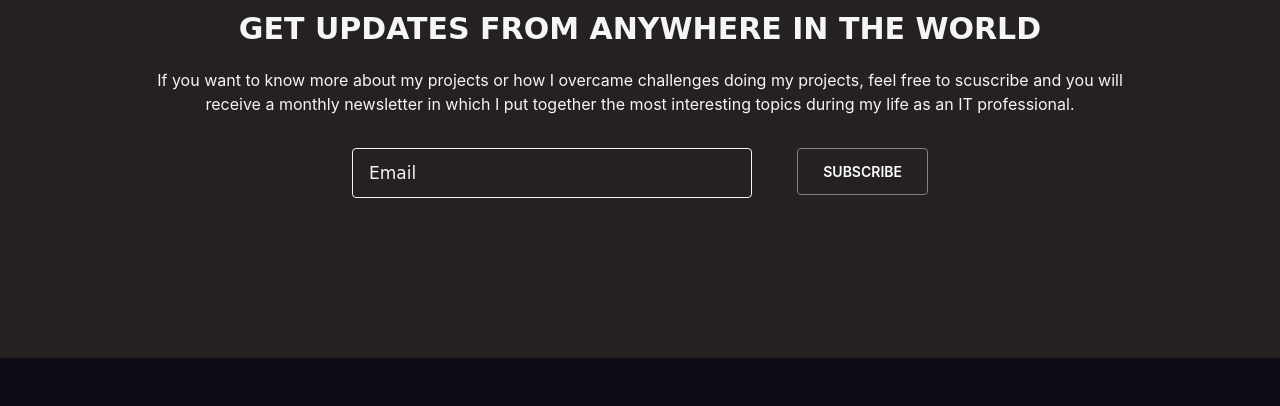
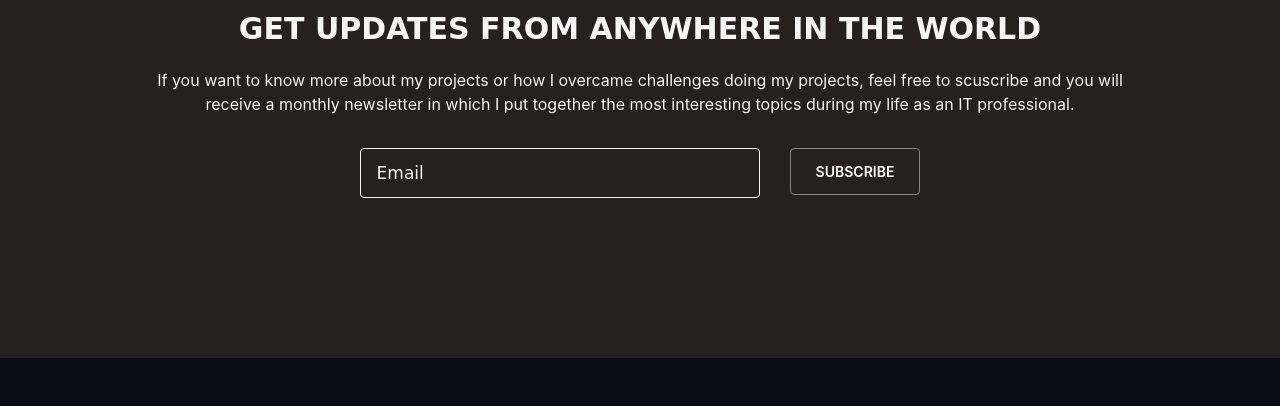
Before and after one commit to johnnyboysydney/Portfolio, a plain HTML site: page index.html in a window 1280 px wide. Shown: the part 8053-8459 px from the top of the page. Drawn offline with nearby package versions, Linux system fonts and the light colour scheme; files whose address does not match are found by name.

Commit message:
redesigning newsletter section

```diff
--- a/index.html
+++ b/index.html
@@ -738,14 +738,20 @@
                     </div>
                 </div>
                 <div class="d-sm-flex justify-content-center">
-                    <form class="w-50">
+                    <form class="email-form"  name="newsletter" method="POST" data-netlify="true" netlify-honeypot="bot-field">
                         <div class="row d-flex flex-row flex-wrap">
+                            <div hidden aria-hidden="true">
+                                <label>
+                                  Don’t fill this out if you're human:
+                                  <input name="bot-field" />
+                                </label>
+                            </div>
                             <div class="col input-textbox">
-                                <input type="text" id="txtemail" required class="form-control" placeholder="Email">
+                                <input type="email" name="email" id="txtemail" required class="form-control" placeholder="Email" id="email" required>
                             </div>
                             <div class="col">
                                 <div class="btn-submit">
-                                    <button type="submit" class="btn btn-success float-right">Subscribe</button>
+                                    <button type="submit" class="btn btn-success">Subscribe</button>
                                 </div>
                             </div>
                         </div>
```
